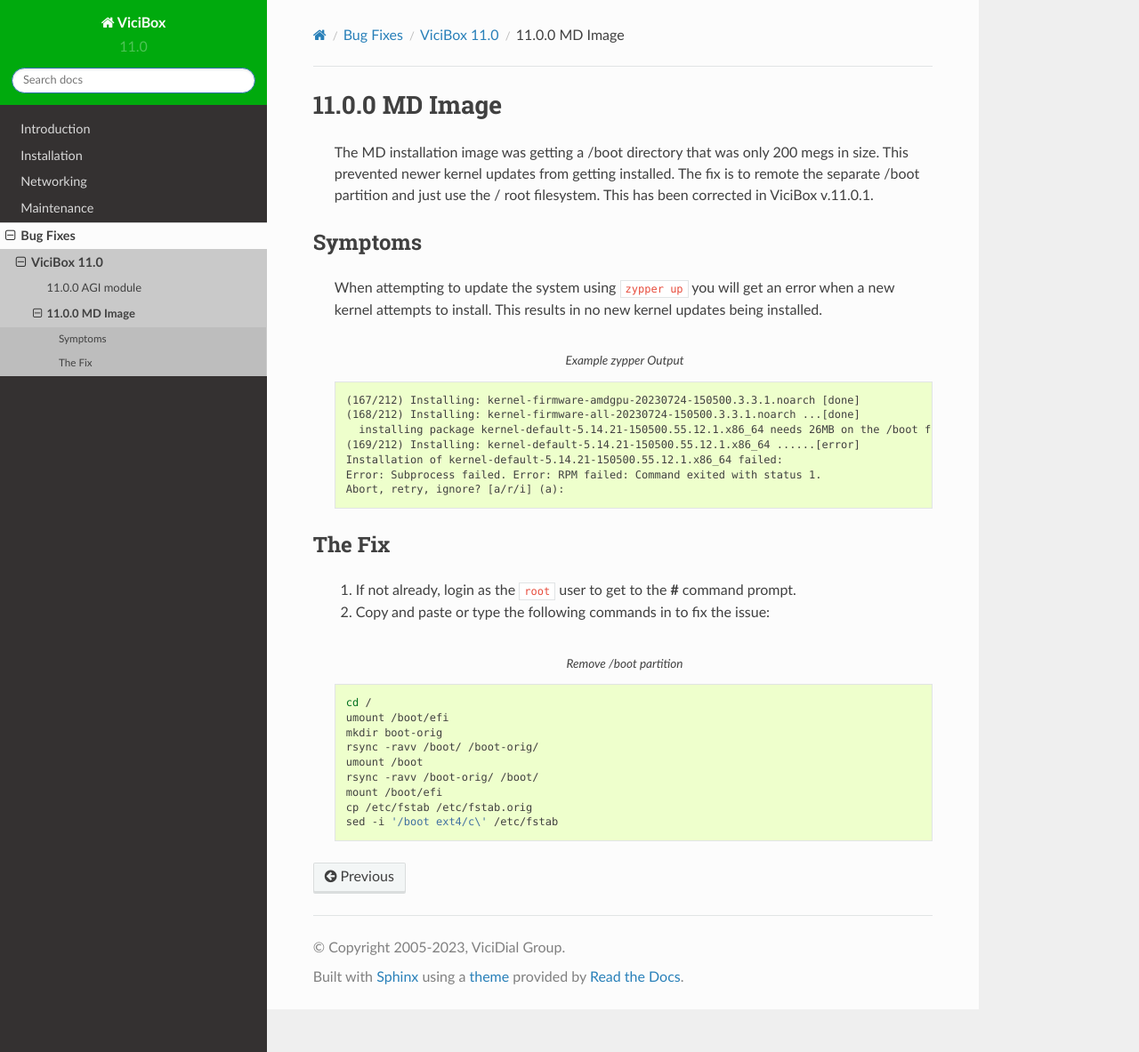
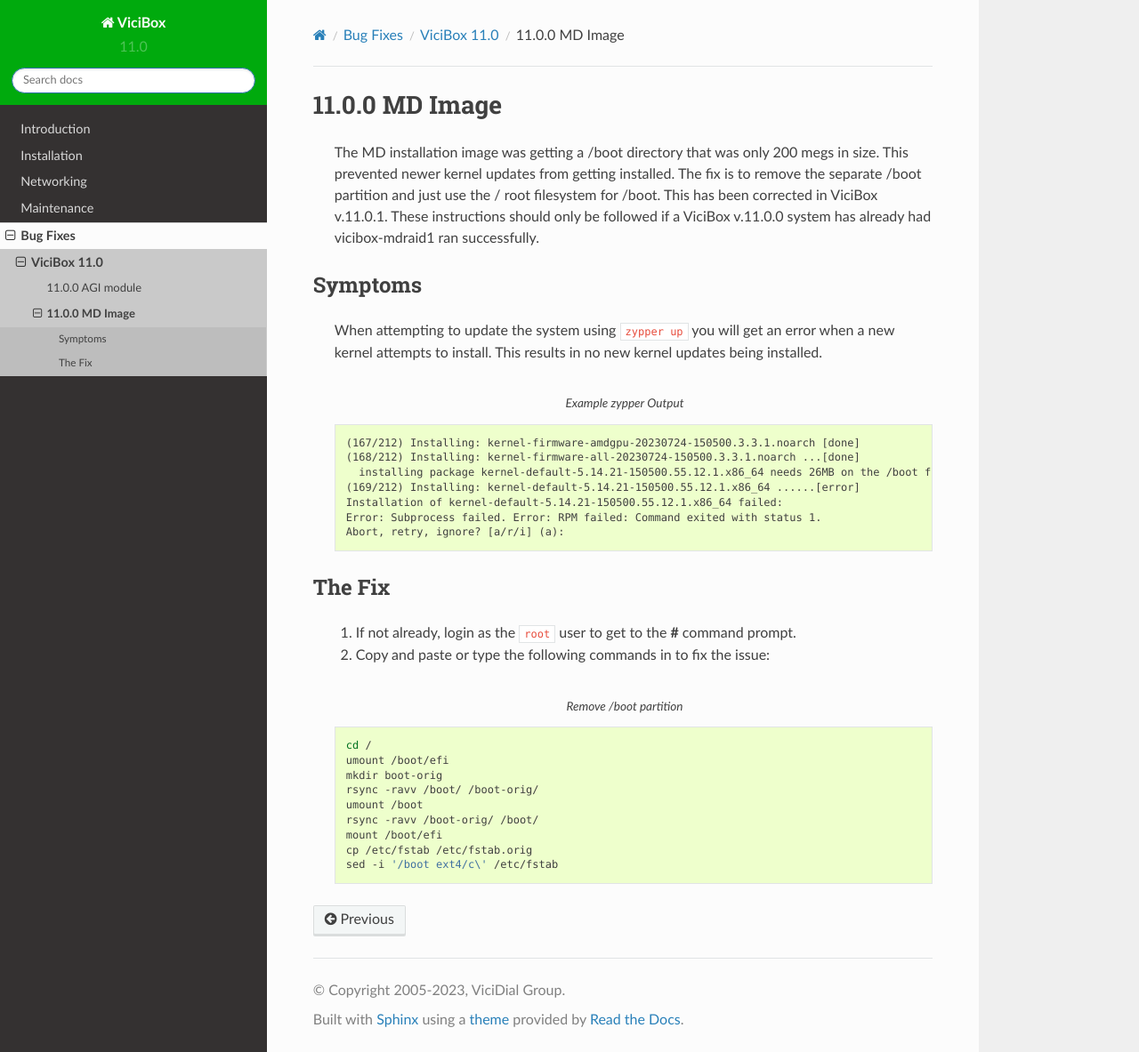
Before and after one commit to jamesvici/vicibox, a Sphinx documentation site: the page built from docs/source/bugfix/bugfix1100-2.rst, in a window 1280 px wide and 1183 px high. Shown: the whole window at 89% size. Built offline with Sphinx 7.4.7 and the Read the Docs theme 2.0.0, drawn with Linux system fonts in a browser that asks for light colours.

Commit message:
Typo and some clarity added

```diff
--- a/docs/source/bugfix/bugfix1100-2.rst
+++ b/docs/source/bugfix/bugfix1100-2.rst
@@ -1,6 +1,6 @@
 11.0.0 MD Image
 ***************
-   The MD installation image was getting a /boot directory that was only 200 megs in size. This prevented newer kernel updates from getting installed. The fix is to remote the separate /boot partition and just use the / root filesystem. This has been corrected in ViciBox v.11.0.1.
+   The MD installation image was getting a /boot directory that was only 200 megs in size. This prevented newer kernel updates from getting installed. The fix is to remove the separate /boot partition and just use the / root filesystem for /boot. This has been corrected in ViciBox v.11.0.1. These instructions should only be followed if a ViciBox v.11.0.0 system has already had vicibox-mdraid1 ran successfully.
 
 Symptoms
 ========
```
